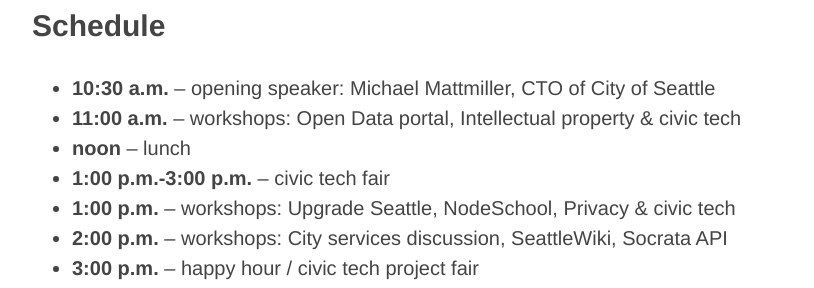
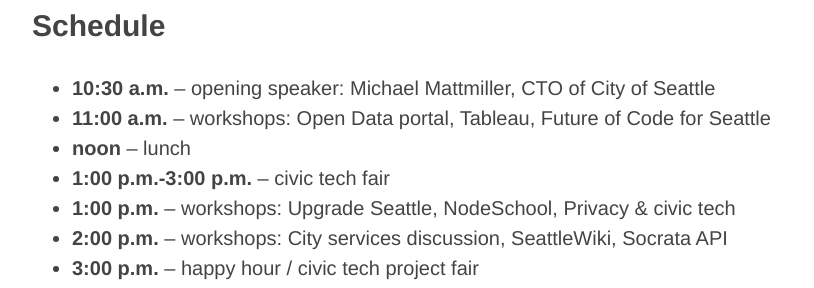
Before and after one commit to openseattle/discotech, a Jekyll site: the page built from index.md, in a window 1280 px wide and 900 px high, scrolled down 1587 px. Shown: the part 153-441 px from the top of the window, without its empty margins (218-1032 px from the left). Built offline with Jekyll 4.4.1, drawn with Linux system fonts in a browser that asks for light colours; Markdown is read by kramdown in place of the engine named in the settings.

Commit message:
update discotech schedule

```diff
--- a/index.md
+++ b/index.md
@@ -47,7 +47,7 @@ Seattle has many hackathons, and previously our event for the National Day of Ci
 <h2 id="schedule">Schedule</h2>
 
 - **10:30 a.m.** – opening speaker: Michael Mattmiller, CTO of City of Seattle
-- **11:00 a.m.** – workshops: Open Data portal, Intellectual property & civic tech
+- **11:00 a.m.** – workshops: Open Data portal, Tableau, Future of Code for Seattle
 - **noon** – lunch
 - **1:00 p.m.-3:00 p.m.** – civic tech fair
 - **1:00 p.m.** – workshops: Upgrade Seattle, NodeSchool, Privacy & civic tech
```
Also changed, not shown: assets/flier.jpg (added), 2 other files.
